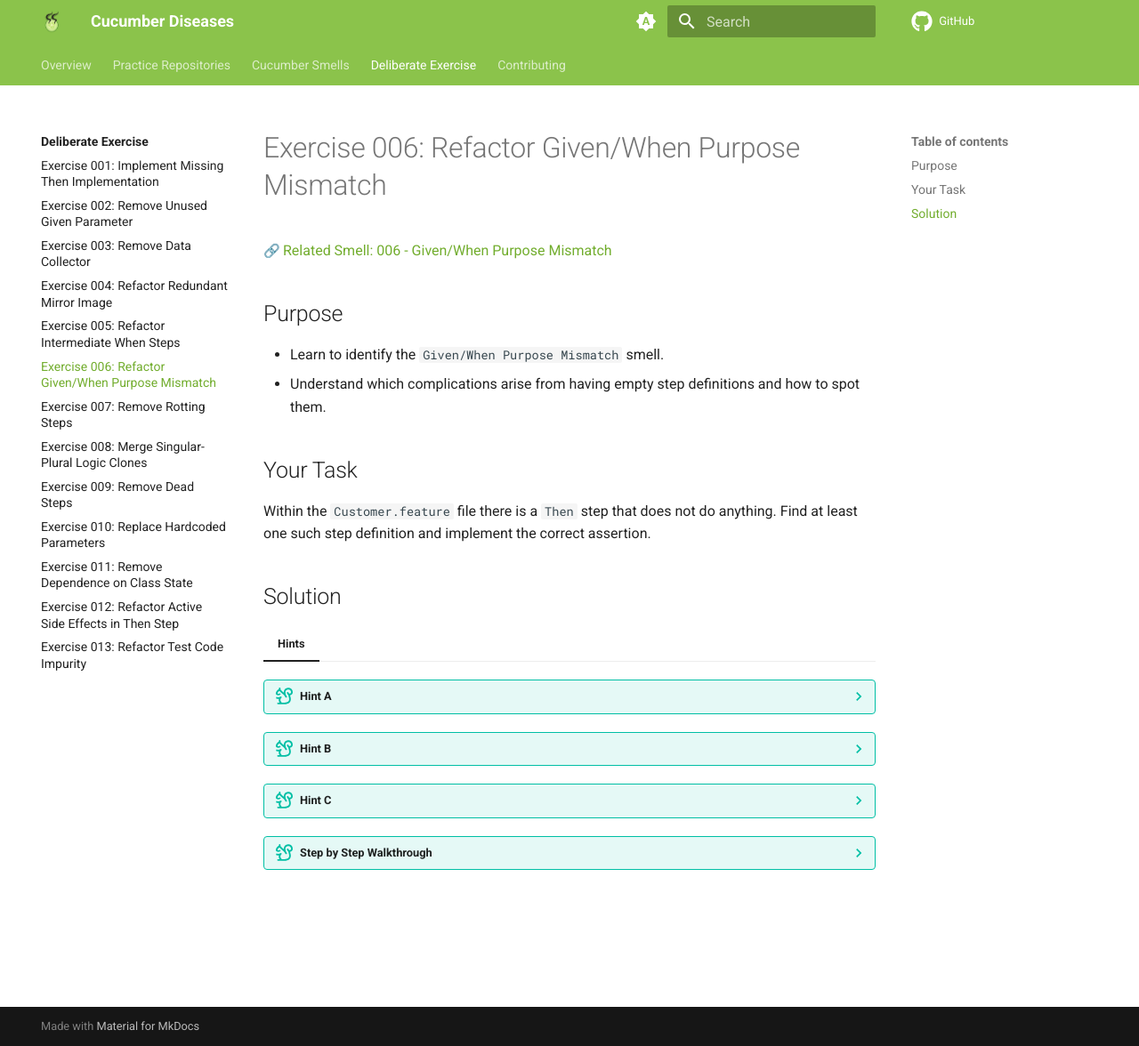
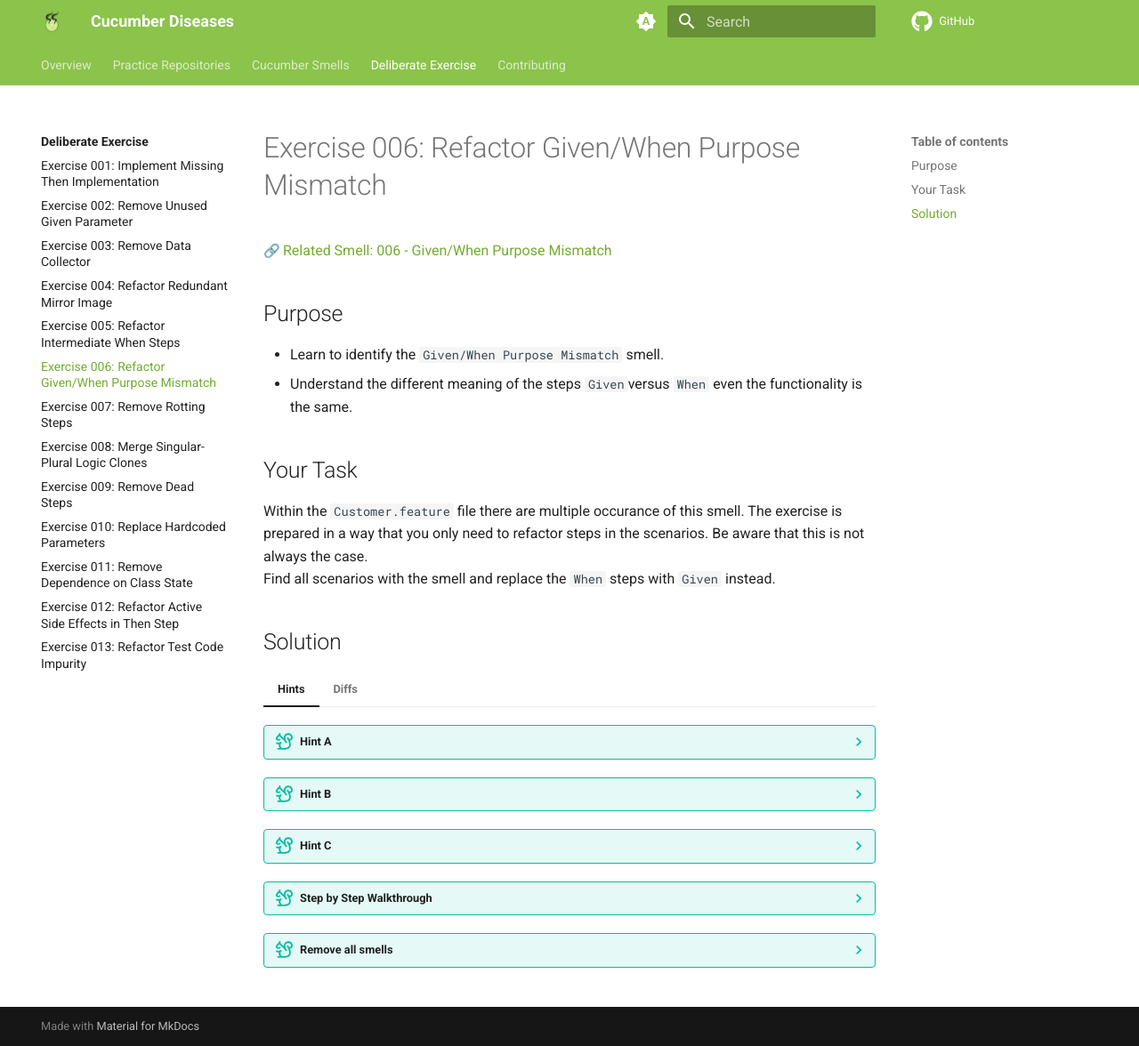
Before and after one commit to Cucumber-Diseases/cucumber-diseases.github.io, an MkDocs documentation site: the page built from docs/exercise/ex-006-given-when-purpose-mismatch.md, in a window 1280 px wide and 1176 px high. Shown: the whole window at 89% size. Built offline with MkDocs 1.6.1 and Material for MkDocs 9.7.7, drawn with Linux system fonts in a browser that asks for light colours; emoji names are drawn with the system emoji font.

Commit message:
describe exercise 6

````diff
--- a/docs/exercise/ex-006-given-when-purpose-mismatch.md
+++ b/docs/exercise/ex-006-given-when-purpose-mismatch.md
@@ -3,29 +3,50 @@
 
 ## Purpose
 * Learn to identify the `Given/When Purpose Mismatch` smell.
-* Understand which complications arise from having empty step definitions and how to spot them.
+* Understand the different meaning of the steps `Given`versus `When` even the functionality is the same.
 
 ## Your Task
-Within the `Customer.feature` file there is a `Then` step that does not do anything. Find at least
-one such step definition and implement the correct assertion.
+Within the `Customer.feature` file there are multiple occurance of this smell. The exercise is prepared in a way that you only need to refactor steps in the scenarios. Be aware that this is not always the case.
+Find all scenarios with the smell and replace the `When` steps with `Given` instead.
 
 ## Solution
 
 === "Hints"
     ??? tip "Hint A"
-        * You are looking for a `Then` step that is verifying if a customer was created successfully.
+        * Find all occurances of the smell. You are looking for three scenarios.
 
     ??? tip "Hint B"
-        * The relevant step is `Then the customer creation should be successful`.
-        * Look at the implementation of the code in te step definition.
+        * The first occurance is here:
+        ```
+        Scenario: Should be able to create two customer with different names
+            Given the customer name is Max Mustermann
+            When the customer is created
+            Given the second customer is Sabine Mustermann
+            When the second customer is created
+            Then the second customer can be found
+        ```
+        * Identify which `When` should become a `Given` step.
+        * What's wrong using a `When` step?
 
     ??? tip "Hint C"
-        * The relevant step is `Then the customer creation should be successful`.
-        * The step definition is an empty function that does not do anything.
-        * Think of what it should actually do and implement the correct assertion.
+        * The step `When the customer is created` should be replaced.
+        * This `When` has two purposes: create an customer and focus on the error handling in the code.
+        * We only want to verified the creation of the 2nd customer, the 1st is the `Given/When Purpose Mismatch` smell.
+        * Which existing 'Given' step can we you instead?
 
     ??? tip "Step by Step Walkthrough"
-        * The relevant step is `Then the customer creation should be successful`.
-        * The step definition is an empty function that does not do anything.
-        * The function should implement an assertion of the error field.
-        * Assert that the error field (e.g. `this.error` in java or `t.err` in go) is null.
+        * The step `When the customer is created` should be replaced.
+        * We can use this `Given` step insted:
+        ```
+        Given there is a customer
+            | Max | Mustermann |
+        ```
+        Find the two remaining `Given/When Purpose Mismatch` smells
+
+    ??? tip "Remove all smells"
+        * Repeat the previous solution in the scenario `Scenario: Cannot create two customer with the same name` and `Scenario: Should find customers by name`
+
+
+=== "Diffs"
+    === "Gherkin"
+        :link: [GitHub Commit](https://github.com/Cucumber-Diseases/cucumber-diseases-java/commit/75982e67a4d900351d7bfe20fb2a83191bda1dcc)
````
